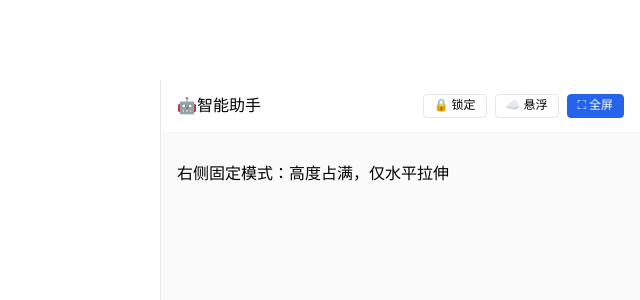
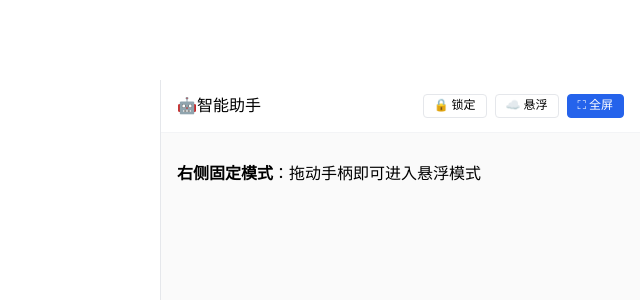
Before and after one commit to li-2019220129/vue3-table, a Vue app in the folder my-vue-app/: page / in a window 1280 px wide. Shown: the top 300 px of the page, without its empty margins (640-1280 px from the left). Built offline with nearby package versions, Linux system fonts and the light colour scheme.

Commit message:
feat(悬浮助手): 优化悬浮窗口交互逻辑和样式
- 重构拖动逻辑，增加全屏模式触发和右侧吸附功能
- 添加重置函数统一管理窗口状态
- 优化悬浮模式样式和交互反馈
- 调整边界判断阈值和默认宽度
- 改进拖拽体验和动画效果

```diff
--- a/my-vue-app/src/App4.vue
+++ b/my-vue-app/src/App4.vue
@@ -4,6 +4,7 @@
         'is-fullscreen': isFullscreen,
         'is-free-mode': isFreeMode && isFloating && !isFullscreen
     }" :style="containerStyle">
+
         <div class="assistant-header">
             <div class="drag-handle">
                 <span class="icon">🤖</span>
@@ -28,9 +29,9 @@
 
         <div class="assistant-body">
             <div class="mode-info">
-                <p v-if="isFreeMode && isFloating">自由模式：可移动至屏幕任何角落（包含导航栏）</p>
-                <p v-else-if="!isFloating">右侧固定模式：高度占满，仅水平拉伸</p>
-                <p v-else>受限悬浮模式：水平移动，高度占满</p>
+                <p v-if="isFullscreen">全屏模式：拖动手柄向下或向右可退出并复原</p>
+                <p v-else-if="!isFloating"><b>右侧固定模式</b>：拖动手柄即可进入悬浮模式</p>
+                <p v-else><b>悬浮模式</b>：拖动到右边缘自动吸附并复原</p>
             </div>
         </div>
 
@@ -46,10 +47,13 @@
 import { ref, onMounted, onBeforeUnmount, computed } from 'vue'
 import interact from 'interactjs'
 
-const MIN_WIDTH = 480
+// --- 配置常量 ---
+const DEFAULT_WIDTH = 480
+const MIN_WIDTH = 400
 const MIN_HEIGHT = 300
 const NAV_BAR_HEIGHT = 80
-const SNAP_THRESHOLD = 50
+const SNAP_THRESHOLD = 60    // 右侧吸附阈值
+const FULLSCREEN_THRESHOLD = 60 // 左侧全屏阈值
 
 const assistantRef = ref<HTMLElement | null>(null)
 const isFloating = ref(false)
@@ -59,10 +63,24 @@ const isFreeMode = ref(false)
 const pos = ref({
     x: 0,
     y: NAV_BAR_HEIGHT,
-    w: 480,
+    w: DEFAULT_WIDTH,
     h: window.innerHeight - NAV_BAR_HEIGHT
 })
 
+/**
+ * 重置函数：将所有状态、尺寸、位置回归到初始固定状态
+ */
+const resetToSidebar = () => {
+    isFloating.value = false
+    isFreeMode.value = false
+    isFullscreen.value = false
+    pos.value.w = DEFAULT_WIDTH
+    pos.value.h = window.innerHeight - NAV_BAR_HEIGHT
+    pos.value.x = window.innerWidth - DEFAULT_WIDTH
+    pos.value.y = NAV_BAR_HEIGHT
+}
+
+// 动态样式计算
 const containerStyle = computed(() => {
     if (isFullscreen.value) {
         return {
@@ -77,10 +95,10 @@ const containerStyle = computed(() => {
 
     return {
         width: `${pos.value.w}px`,
+        // 非自由模式下高度强制填满下方空间
         height: isFreeMode.value && isFloating.value
             ? `${pos.value.h}px`
             : `calc(100vh - ${NAV_BAR_HEIGHT}px)`,
-        // ✅ 修正：非全屏下，始终信任 pos.y 的值
         transform: `translate(${pos.value.x}px, ${pos.value.y}px)`,
         zIndex: 9999,
         transition: 'none',
@@ -89,25 +107,14 @@ const containerStyle = computed(() => {
 })
 
 const toggleFullscreen = () => {
-    if (isFullscreen.value) {
-        isFullscreen.value = false
-        isFloating.value = false
-        isFreeMode.value = false
-        pos.value.x = window.innerWidth - pos.value.w
-        pos.value.y = NAV_BAR_HEIGHT // 退出全屏强制回归 Y=80
-    } else {
-        isFullscreen.value = true
-    }
+    if (isFullscreen.value) resetToSidebar()
+    else isFullscreen.value = true
 }
 
 const toggleFloating = () => {
     if (isFullscreen.value) isFullscreen.value = false
     isFloating.value = !isFloating.value
-    if (!isFloating.value) {
-        pos.value.x = window.innerWidth - pos.value.w
-        pos.value.y = NAV_BAR_HEIGHT // 固定模式强制重置 Y
-        // isFreeMode.value = false
-    }
+    if (!isFloating.value) resetToSidebar()
 }
 
 onMounted(() => {
@@ -121,60 +128,71 @@ onMounted(() => {
         allowFrom: '.assistant-header',
         listeners: {
             start() {
-                if (isFullscreen.value) return
+                // ✅ 关键：开始拖动的一瞬间，不管之前是什么模式，直接转为悬浮
                 isFloating.value = true
+                // 确保拖动开始时没有动画干扰
+                el.style.transition = 'none'
             },
             move(event) {
-                if (isFullscreen.value) return
+                // 如果是从全屏拖离
+                if (isFullscreen.value) {
+                    isFullscreen.value = false
+                    isFloating.value = true
+                    pos.value.w = DEFAULT_WIDTH
+                    // 将中心点对准鼠标
+                    pos.value.x = event.clientX - pos.value.w / 2
+                    pos.value.y = event.clientY - 25
+                }
 
+                // 更新坐标增量
                 pos.value.x += event.dx
-
-                // 自由模式累加 Y，非自由模式锁定 Y
                 if (isFreeMode.value) {
                     pos.value.y += event.dy
                 } else {
+                    // 非自由模式拖动时，依然保持 Y 轴锁定在导航栏下，只允许 X 轴位移
                     pos.value.y = NAV_BAR_HEIGHT
                 }
 
-                // 边界限制计算
+                // 边界限制
                 const maxX = window.innerWidth - pos.value.w
                 const currentH = (isFreeMode.value && isFloating.value) ? pos.value.h : (window.innerHeight - NAV_BAR_HEIGHT)
                 const maxY = window.innerHeight - currentH
 
-                pos.value.x = Math.max(0, Math.min(pos.value.x, maxX))
-
-                // 自由模式允许 Y 从 0 开始
+                pos.value.x = Math.max(-10, Math.min(pos.value.x, maxX + 10))
                 if (isFreeMode.value) {
                     pos.value.y = Math.max(0, Math.min(pos.value.y, maxY))
-                } else {
-                    pos.value.y = NAV_BAR_HEIGHT
                 }
             },
             end() {
-                if (isFullscreen.value) return
+                const distToRight = window.innerWidth - (pos.value.x + pos.value.w)
+                const distToLeft = pos.value.x
 
-                // ✅ 关键逻辑：无论是否是自由模式，只要靠近右侧就吸附归位
-                const distToRight = window.innerWidth - (pos.value.x + pos.value.w)
+                // 开启吸附过渡动画
+                el.style.transition = 'all 0.4s cubic-bezier(0.16, 1, 0.3, 1)'
 
-                if (distToRight <= SNAP_THRESHOLD) {
-                    // 1. 关闭所有浮动和自由状态
+                // 逻辑判定
+                if (distToLeft <= FULLSCREEN_THRESHOLD) {
+                    // 1. 拖到最左侧 -> 全屏
+                    isFullscreen.value = true
                     isFloating.value = false
-                    // isFreeMode.value = false
+                }
+                else if (distToRight <= SNAP_THRESHOLD) {
+                    // 2. 拖到最右侧 -> 复原固定模式（尺寸、位置、状态全部初始化）
+                    resetToSidebar()
+                }
+                else {
+                    // 3. 留在中间 -> 保持悬浮
+                    isFloating.value = true
+                }
 
-                    // 2. 坐标重置回右侧固定位
-                    pos.value.x = window.innerWidth - pos.value.w
-                    pos.value.y = NAV_BAR_HEIGHT
-
-                    // 3. 增加一个丝滑的动画效果
-                    el.style.transition = 'all 0.4s cubic-bezier(0.16, 1, 0.3, 1)'
-                    setTimeout(() => {
-                        el.style.transition = 'none'
-                    }, 400)
-                }
+                setTimeout(() => {
+                    if (el) el.style.transition = 'none'
+                }, 400)
             }
         }
     })
 
+    // 缩放逻辑
     instance.resizable({
         edges: { left: true, right: true, bottom: true },
         listeners: {
@@ -182,7 +200,6 @@ onMounted(() => {
                 if (isFullscreen.value) return
                 let { x, w } = pos.value
                 const originalRight = x + w
-
                 w = Math.max(MIN_WIDTH, Math.min(event.rect.width, window.innerWidth))
 
                 if (event.edges.left) {
@@ -218,11 +235,14 @@ onBeforeUnmount(() => {
     touch-action: none;
     border-left: 1px solid #e5e7eb;
     overflow: hidden;
+    z-index: 9998;
 }
 
+/* 悬浮态样式：增加明显的阴影和圆角反馈 */
 .is-floating {
     border: 1px solid #d1d5db;
-    box-shadow: 0 10px 25px rgba(0, 0, 0, 0.1);
+    box-shadow: 0 15px 45px rgba(0, 0, 0, 0.2);
+    z-index: 10001 !important;
 }
 
 .is-free-mode {
@@ -244,6 +264,11 @@ onBeforeUnmount(() => {
     justify-content: space-between;
     align-items: center;
     cursor: grab;
+    user-select: none;
+}
+
+.assistant-header:active {
+    cursor: grabbing;
 }
 
 .header-controls {
@@ -258,6 +283,11 @@ onBeforeUnmount(() => {
     border-radius: 4px;
     font-size: 12px;
     cursor: pointer;
+    transition: all 0.2s;
+}
+
+.ctrl-btn:hover {
+    background: #f9fafb;
 }
 
 .mode-toggle.active {
```
